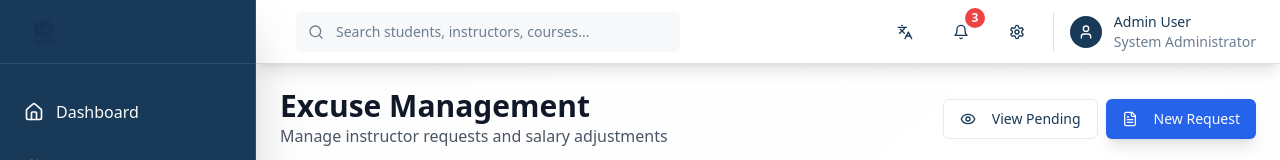
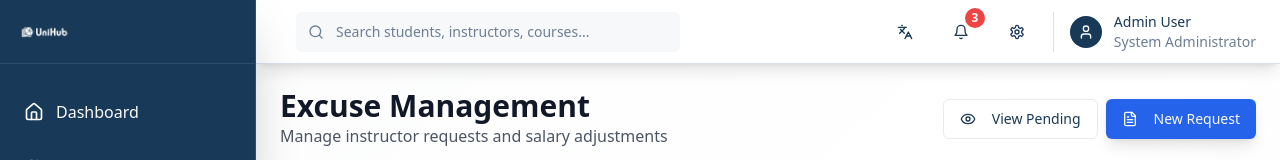
Before and after one commit to Alaa-Hussein002/unihub-nexus-admin-portal, a React (Vite) app: page /excuses in a window 1280 px wide. Shown: the top 160 px of the page. Built offline with nearby package versions, Linux system fonts and the light colour scheme.

Commit message:
Add logo to sidebar

```diff
--- a/src/components/layout/Sidebar.tsx
+++ b/src/components/layout/Sidebar.tsx
@@ -7,8 +7,7 @@ import {
   BarChart3, Settings, ChevronDown,
   Clock, DollarSign, Database, BookOpen
 } from "lucide-react";
-import logoIcon from "@/assets/logo-color.png";
-import logoFull from "@/assets/logo-full.png";
+import logoSidebar from "@/assets/logo-sidebar.png";
 
 interface SidebarProps {
   isOpen: boolean;
@@ -142,11 +141,7 @@ export function Sidebar({ isOpen, onToggle, isMobile = false }: SidebarProps) {
       {/* Logo */}
       <div className="h-16 flex items-center px-2 sm:px-4 border-b border-sidebar-border bg-sidebar flex-shrink-0">
         <div className="flex items-center space-x-3">
-          {isOpen || isMobile ? (
-            <img src={logoFull} alt="UniHub" className="h-10 w-auto" />
-          ) : (
-            <img src={logoIcon} alt="UniHub" className="w-10 h-10 object-contain" />
-          )}
+          <img src={logoSidebar} alt="UniHub" className={isOpen || isMobile ? "h-10 w-auto" : "w-10 h-10 object-contain"} />
         </div>
       </div>
 
```
Also changed, not shown: src/assets/logo-sidebar.png (added).
